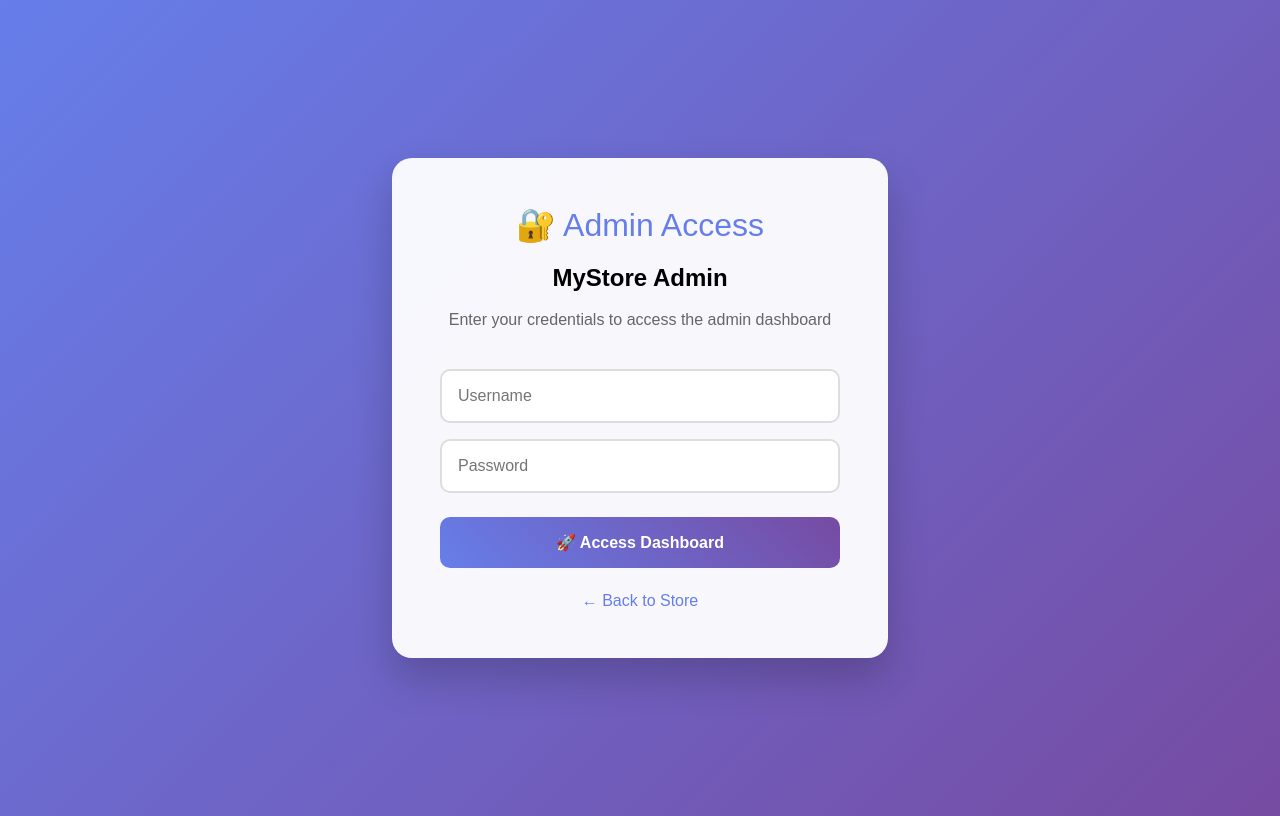
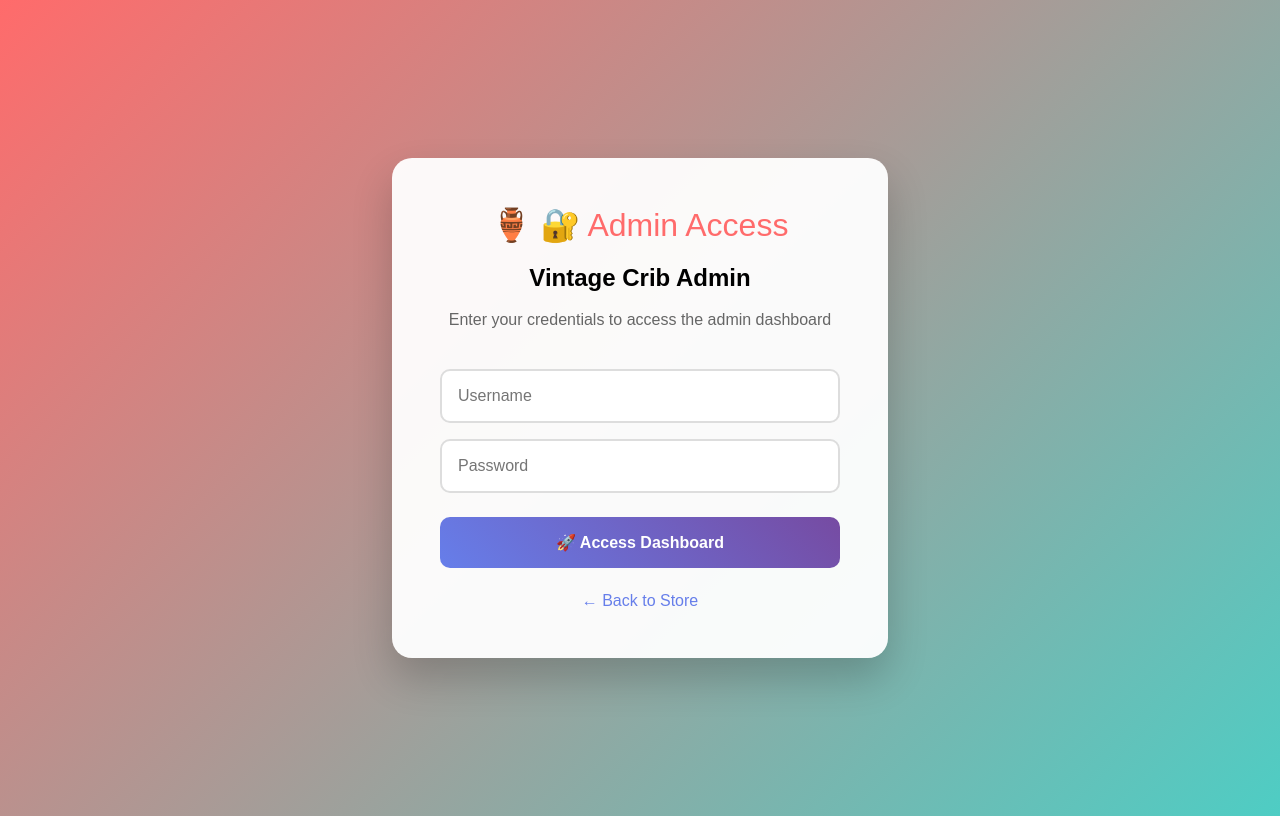
Before and after one commit to Rushikeshpalodkar/vintage-crib, a website: page frontend/admin.html in a window 1280 px wide. Drawn offline with Linux system fonts and the light colour scheme.

Commit message:
🏺 Add vintage symbols and consistent branding across all admin themes

```diff
--- a/frontend/admin.html
+++ b/frontend/admin.html
@@ -3,11 +3,11 @@
 <head>
     <meta charset="UTF-8">
     <meta name="viewport" content="width=device-width, initial-scale=1.0">
-    <title>Admin Login - MyStore</title>
+    <title>🏺 Vintage Crib - Admin Login</title>
     <style>
         body {
             font-family: Arial, sans-serif;
-            background: linear-gradient(135deg, #667eea 0%, #764ba2 100%);
+            background: linear-gradient(135deg, #ff6b6b 0%, #4ecdc4 100%);
             min-height: 100vh;
             display: flex;
             justify-content: center;
@@ -22,10 +22,13 @@
             max-width: 400px;
             width: 90%;
         }
+        .logo::before {
+            content: '🏺 ';
+        }
         .logo {
             font-size: 2rem;
             margin-bottom: 1rem;
-            color: #667eea;
+            color: #ff6b6b;
         }
         .login-input {
             width: 100%;
@@ -76,7 +79,7 @@
 <body>
     <div class="login-container">
         <div class="logo">🔐 Admin Access</div>
-        <h2>MyStore Admin</h2>
+        <h2>Vintage Crib Admin</h2>
         <p style="color: #666; margin-bottom: 2rem;">Enter your credentials to access the admin dashboard</p>
 
         <form onsubmit="login(event)">
```
Also changed, not shown: frontend/admin-3d.html (+3 -3 lines), frontend/admin-vintage.html (+3 -3 lines), index.html (+2 -2 lines).
